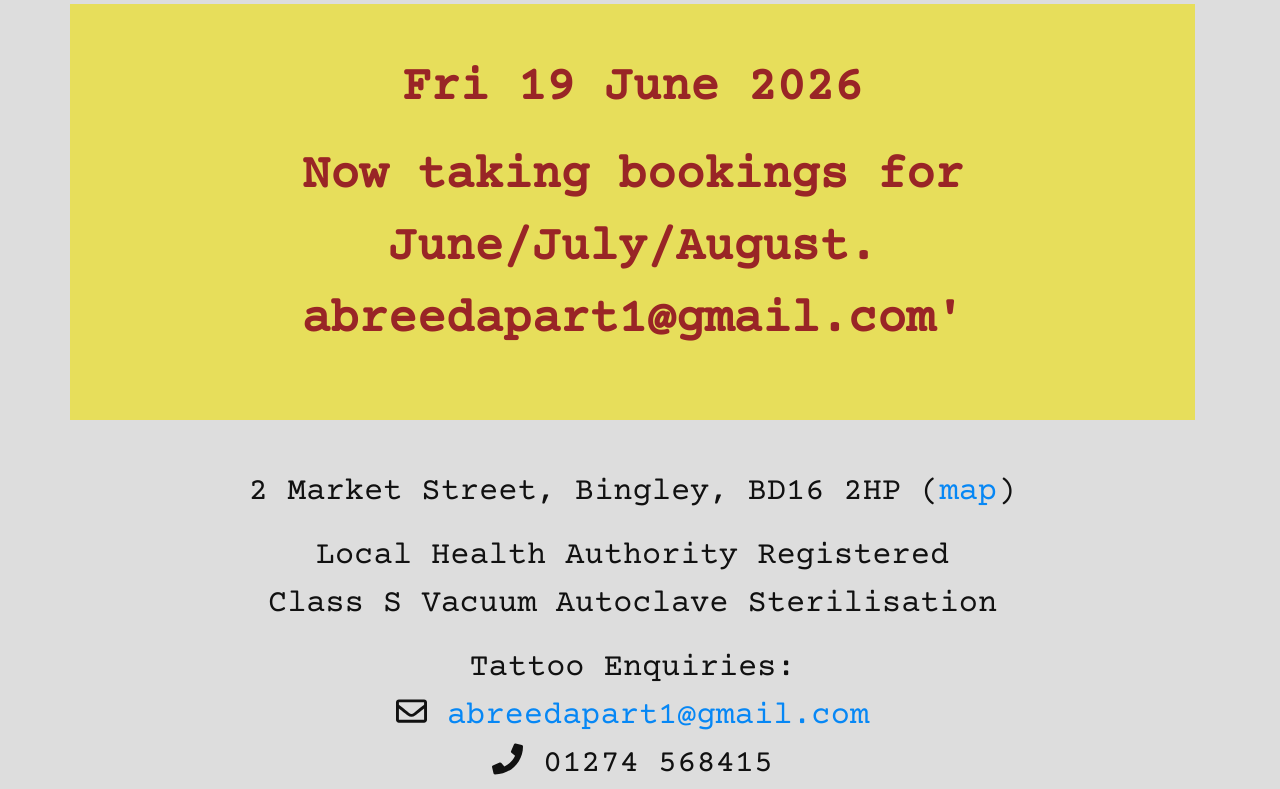
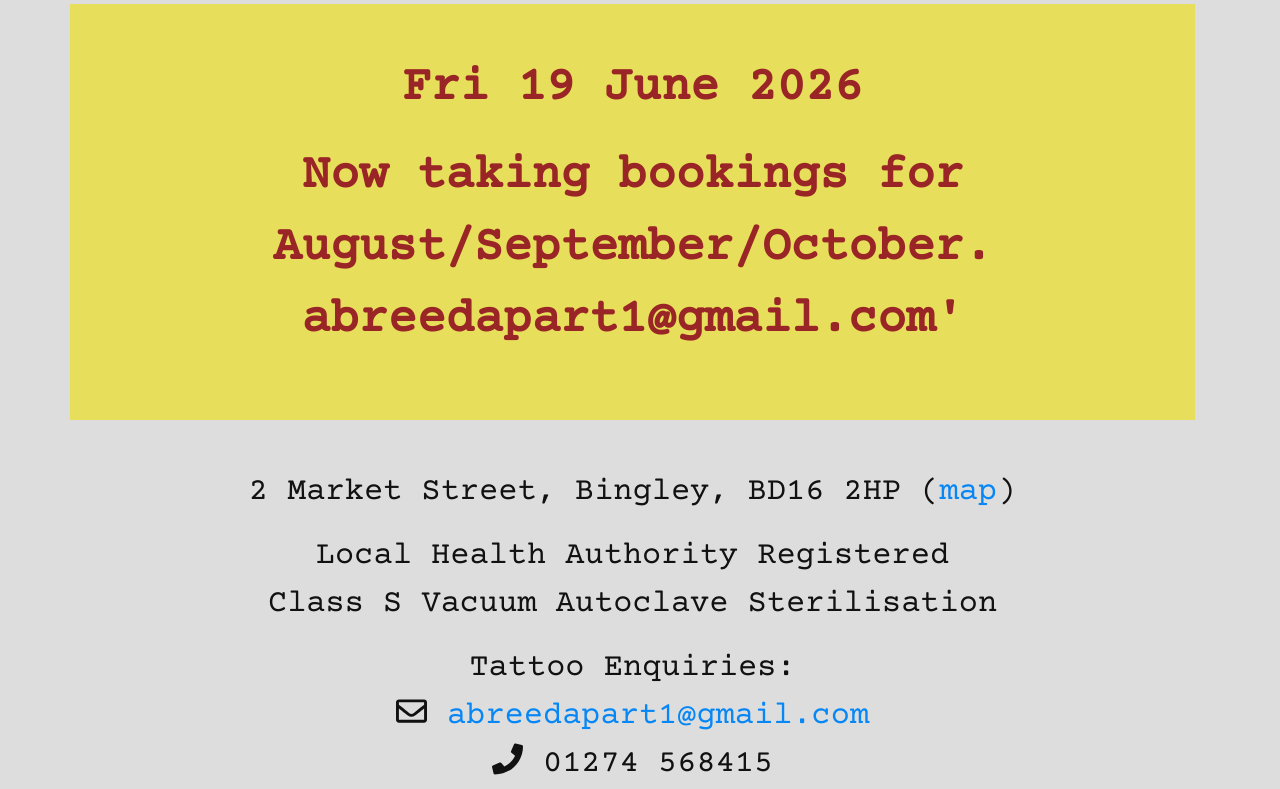
Before and after one commit to caprenter/abreedapart, a Jekyll site: the page built from index.md, in a window 1280 px wide and 900 px high, scrolled down 867 px, cut to the strip 111-900 px from the top of the window. Built offline with Jekyll 4.4.1, drawn with Linux system fonts in a browser that asks for light colours; nearby versions of some CDN libraries.

Commit message:
Update index.md

```diff
--- a/index.md
+++ b/index.md
@@ -2,7 +2,7 @@
 layout: default
 title: Home
 content-description: "A Breed Apart Tattoo Studio, Bingley, West Yorkshire, Established in 2010, Specialising in Black and grey realism but covering most styles."
-open-today-message: "Now taking bookings for June/July/August. abreedapart1@gmail.com'"
+open-today-message: "Now taking bookings for August/September/October. abreedapart1@gmail.com'"
 ---
 
 <div class="main-image" markdown="1">
```
